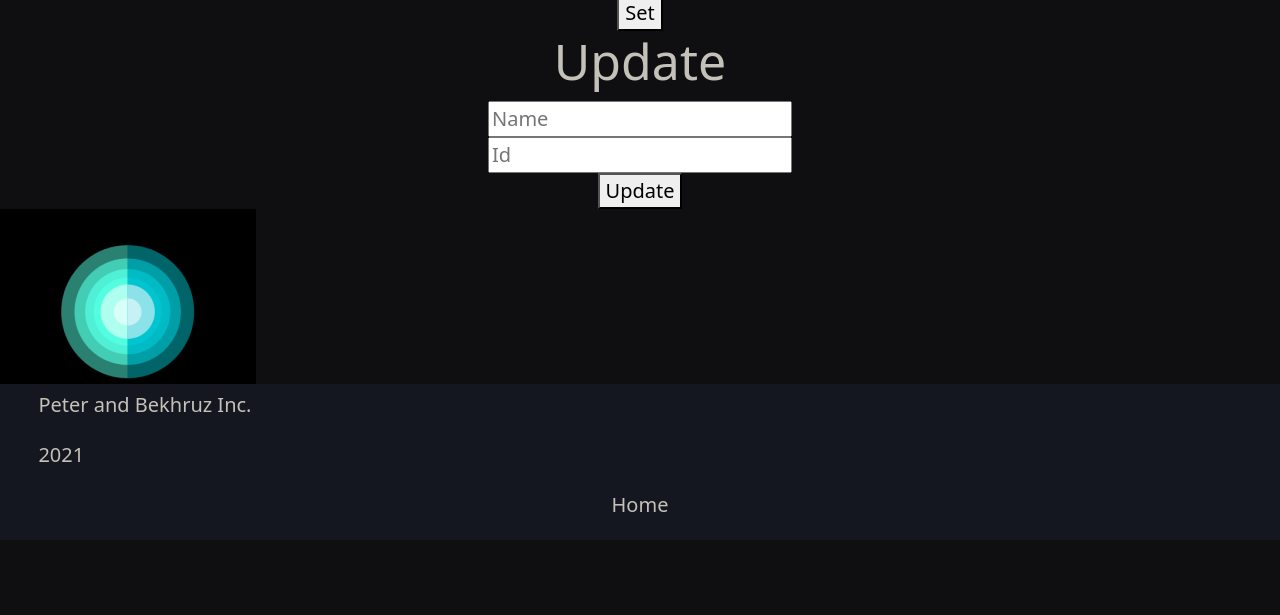
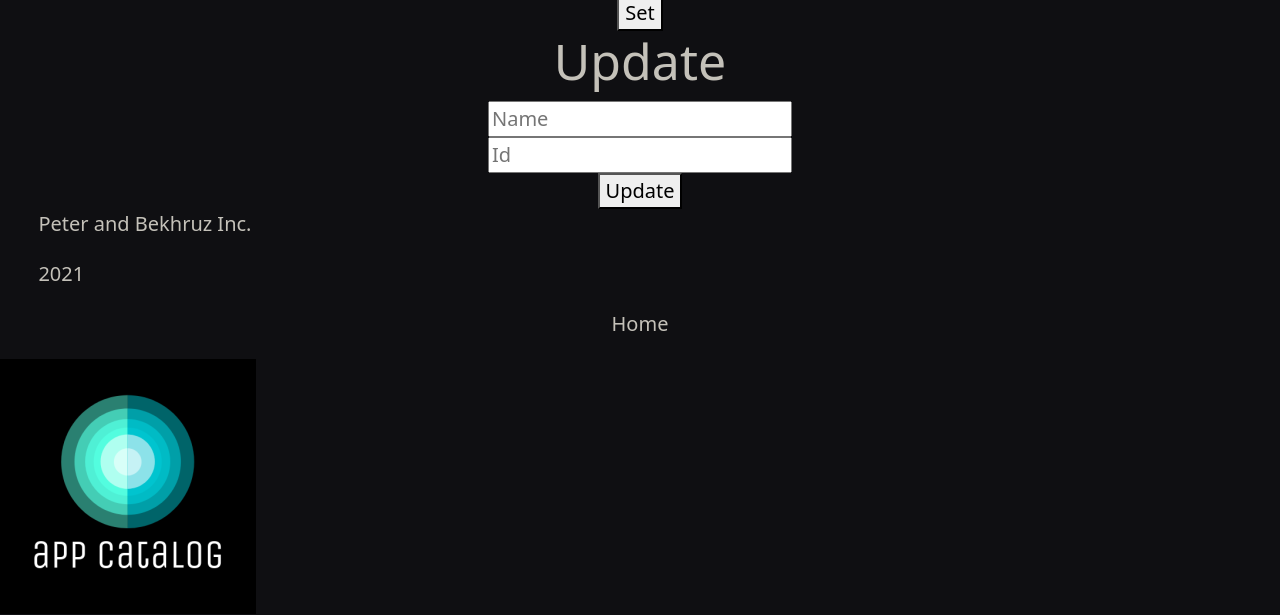
Before and after one commit to Potriashka/AppCatalog, a Flask app: page / in a window 1280 px wide. Shown: the part 260-875 px from the top of the page. Before the commit the page ends 800 px from the top, so only its background shows below. Run offline with Flask 2, Linux system fonts and the light colour scheme; some libraries are stand-ins or nearby versions.

Commit message:
updated base.css

```diff
--- a/static/css/base.css
+++ b/static/css/base.css
@@ -6,8 +6,7 @@ body {
     color: #c4c1b9 !important;
 }
 
-.footer {
-    position: absolute;
+#footer {
     left: 0;
     bottom: 0;
     width: 100%;
```
